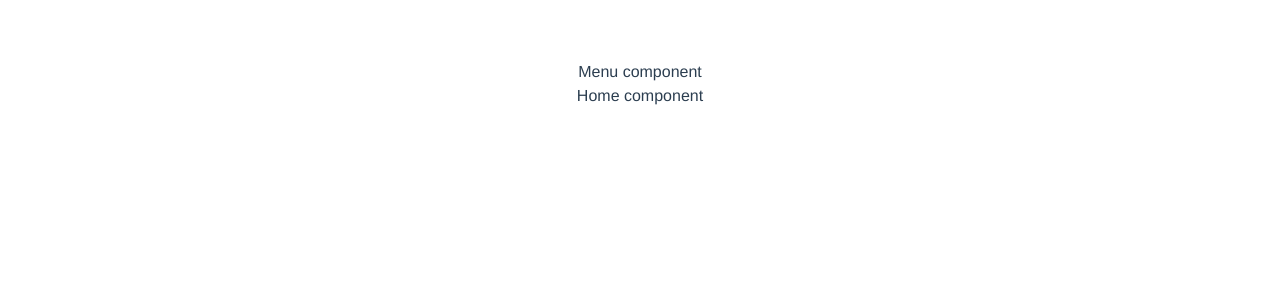
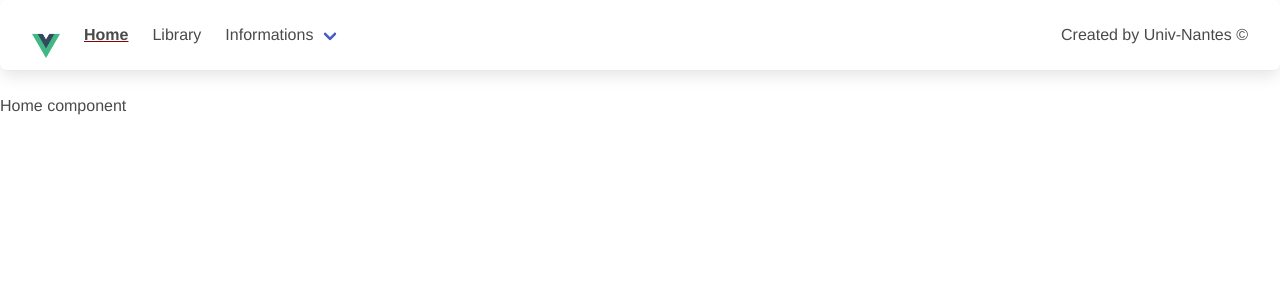
Before and after one commit to PERRETPY/homelibrary, a Vue app: page / in a window 1280 px wide. Shown: the top 300 px of the page. Built offline with nearby package versions, Linux system fonts and the light colour scheme; the HTML template or start-up script is replaced by a standard one.

Commit message:
Create menu

```diff
--- a/src/App.vue
+++ b/src/App.vue
@@ -21,8 +21,5 @@ export default {
   font-family: Avenir, Helvetica, Arial, sans-serif;
   -webkit-font-smoothing: antialiased;
   -moz-osx-font-smoothing: grayscale;
-  text-align: center;
-  color: #2c3e50;
-  margin-top: 60px;
 }
 </style>
--- a/src/components/Menu.vue
+++ b/src/components/Menu.vue
@@ -1,5 +1,60 @@
 <template>
-  <p>Menu component</p>
+  <nav class="navbar box" role="navigation" aria-label="main navigation">
+    <div class="navbar-brand">
+      <a class="navbar-item" href="/">
+        <img
+            class="navbar-brand-img"
+            src="../assets/logo.png"
+        />
+      </a>
+
+      <a
+          role="button"
+          class="navbar-burger"
+          aria-label="menu"
+          aria-expanded="false"
+          data-target="navbarBasicExample"
+          :class="{ 'is-active': mobileMenuActive }"
+          @click="mobileMenuActive = !mobileMenuActive"
+      >
+        <span aria-hidden="true"></span>
+        <span aria-hidden="true"></span>
+        <span aria-hidden="true"></span>
+      </a>
+    </div>
+
+    <div class="navbar-menu" :class="{ 'is-active': mobileMenuActive }">
+      <div class="navbar-start">
+        <router-link class="navbar-item" to="/"> Home </router-link>
+        <router-link class="navbar-item" to="/library"> Library </router-link>
+
+        <div class="navbar-item has-dropdown is-hoverable">
+          <a class="navbar-link">
+            Informations
+          </a>
+
+          <div class="navbar-dropdown">
+            <router-link class="navbar-item" to="/about">
+              A propos
+            </router-link>
+            <a
+                class="navbar-item"
+                href="https://github.com/PERRETPY/homelibrary"
+                target="github"
+            >
+              Voir le code source
+            </a>
+          </div>
+        </div>
+      </div>
+
+      <div class="navbar-end">
+        <div class="navbar-item copyright">
+          Created by Univ-Nantes &copy;
+        </div>
+      </div>
+    </div>
+  </nav>
 </template>
 
 <script>
@@ -9,5 +64,14 @@ export default {
 </script>
 
 <style scoped>
+.navbar {
+  height: 70px;
+}
+
+.router-link-active {
+  font-weight: bold;
+  text-decoration: underline;
+  text-decoration-color: #8D0000;
+}
 
 </style>
```
